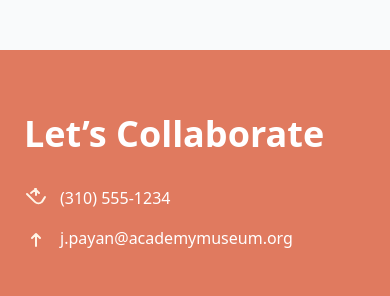
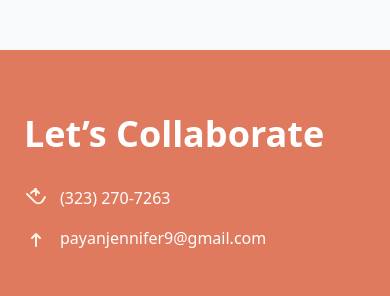
Before and after one commit to headlessflower/jennifer_collections, a Nuxt app: page / in a window 390 px wide. Shown: the part 5267-5563 px from the top of the page. Built offline with nearby package versions, Linux system fonts and the light colour scheme.

Commit message:
updated phone number and email address

```diff
--- a/components/AppContact.vue
+++ b/components/AppContact.vue
@@ -45,7 +45,7 @@
                     d="M3 8l7.89 7.89a5 5 0 007.07 0L21 11m-9-2V3m0 0L7 7m4-4l4 4"
                 />
               </svg>
-              <p class="text-base">(310) 555-1234</p>
+              <p class="text-base">(323) 270-7263</p>
             </div>
 
             <div class="flex items-center space-x-3">
@@ -64,7 +64,7 @@
                     d="M16 12l-4-4m0 0l-4 4m4-4v12"
                 />
               </svg>
-              <p class="text-base">j.payan@academymuseum.org</p>
+              <p class="text-base">payanjennifer9@gmail.com</p>
             </div>
           </div>
 
```
